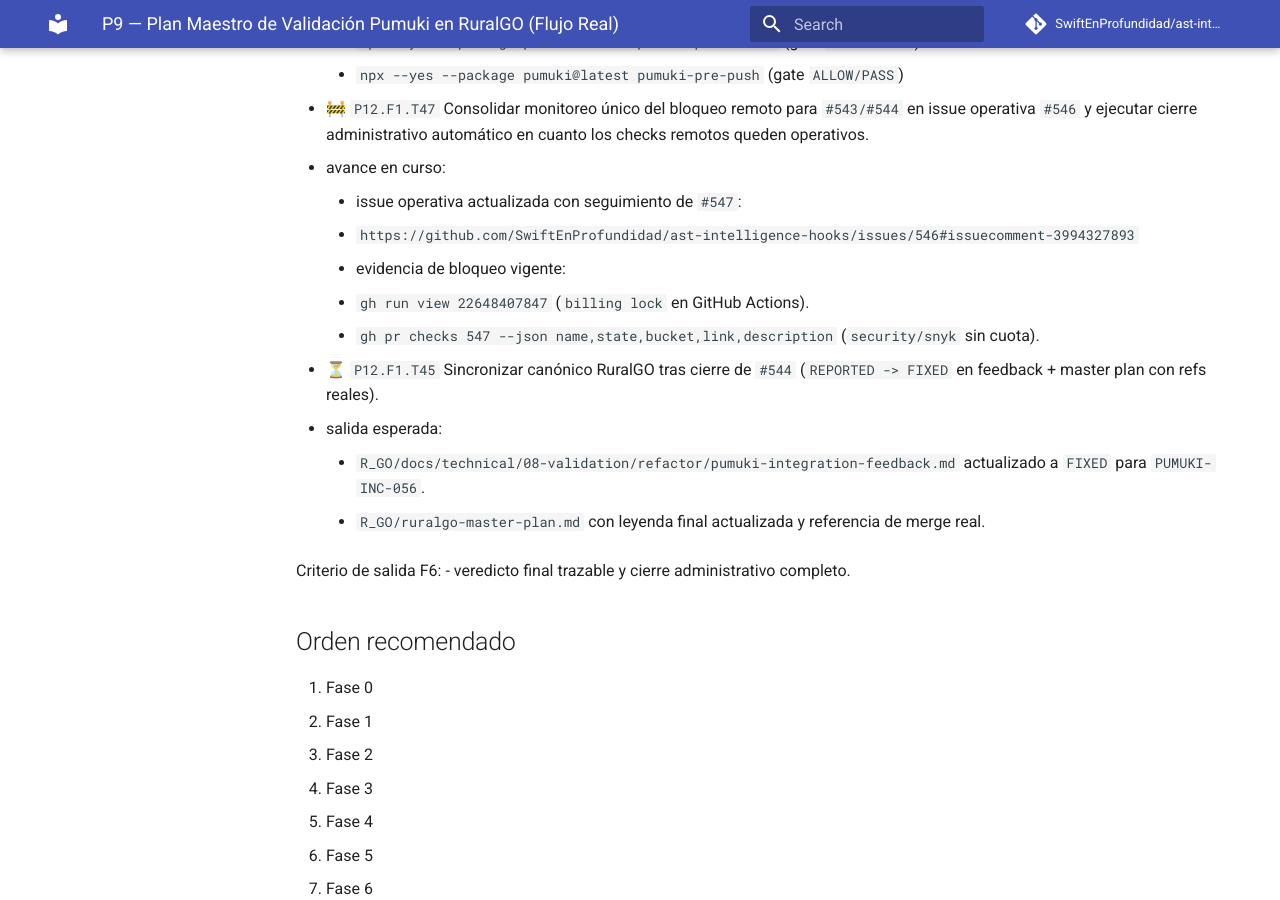
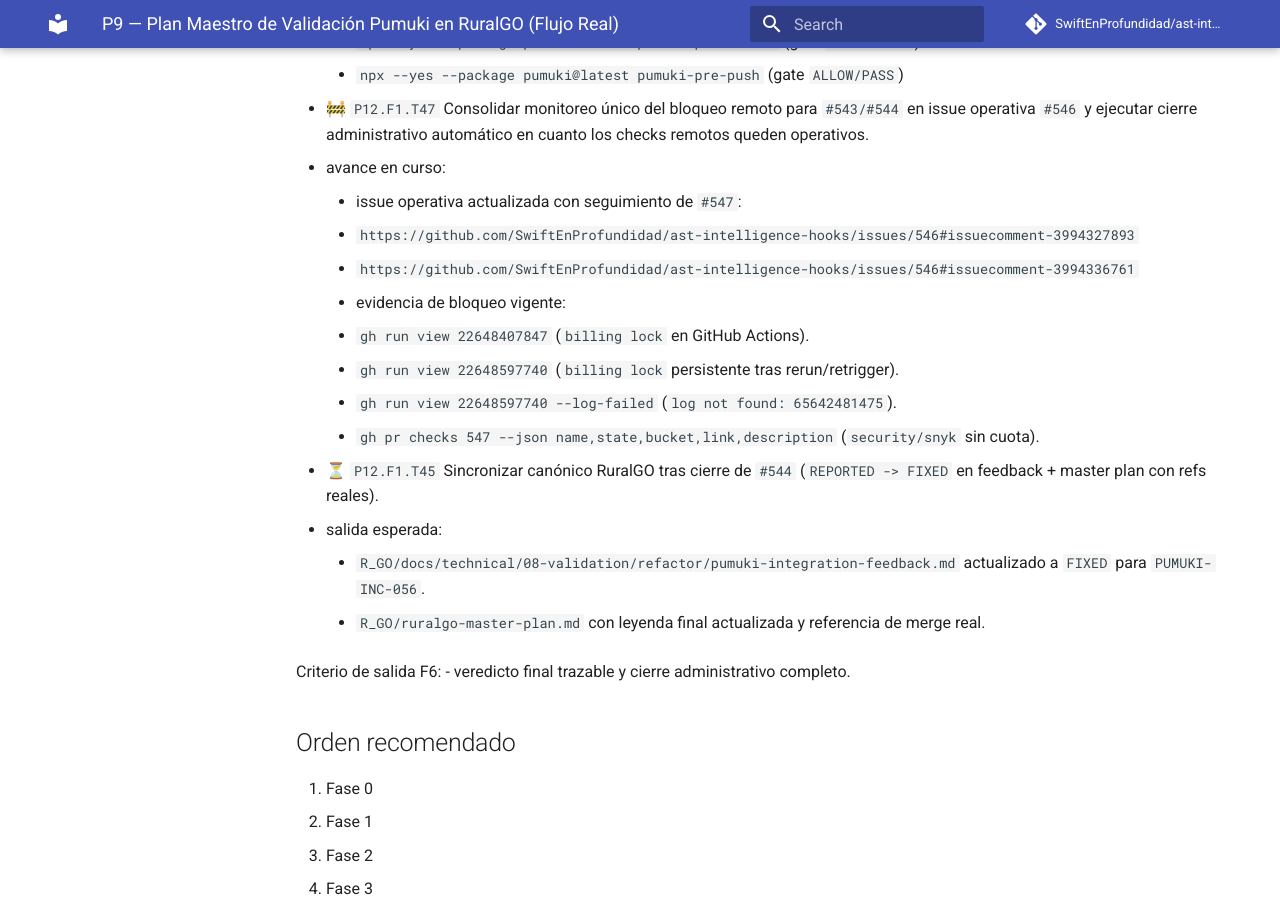
Before and after one commit to SwiftEnProfundidad/ast-intelligence-hooks, an MkDocs documentation site: the page built from docs/seguimiento-completo-validacion-ruralgo-03-03-2026.md, in a window 1280 px wide and 900 px high, scrolled down 48309 px. Built offline with MkDocs 1.6.1 and Material for MkDocs 9.7.7, drawn with Linux system fonts in a browser that asks for light colours; comment, search, counter and statistics services are not loaded.

Commit message:
docs(tracking): refresh T47 blocker evidence with latest CI runs

```diff
--- a/docs/seguimiento-completo-validacion-ruralgo-03-03-2026.md
+++ b/docs/seguimiento-completo-validacion-ruralgo-03-03-2026.md
@@ -1342,8 +1342,11 @@ Criterio de salida F5:
   - avance en curso:
     - issue operativa actualizada con seguimiento de `#547`:
       - `https://github.com/SwiftEnProfundidad/ast-intelligence-hooks/issues/546#issuecomment-3994327893`
+      - `https://github.com/SwiftEnProfundidad/ast-intelligence-hooks/issues/546#issuecomment-3994336761`
     - evidencia de bloqueo vigente:
       - `gh run view 22648407847` (`billing lock` en GitHub Actions).
+      - `gh run view 22648597740` (`billing lock` persistente tras rerun/retrigger).
+      - `gh run view 22648597740 --log-failed` (`log not found: 65642481475`).
       - `gh pr checks 547 --json name,state,bucket,link,description` (`security/snyk` sin cuota).
 
 - ⏳ `P12.F1.T45` Sincronizar canónico RuralGO tras cierre de `#544` (`REPORTED -> FIXED` en feedback + master plan con refs reales).
```
